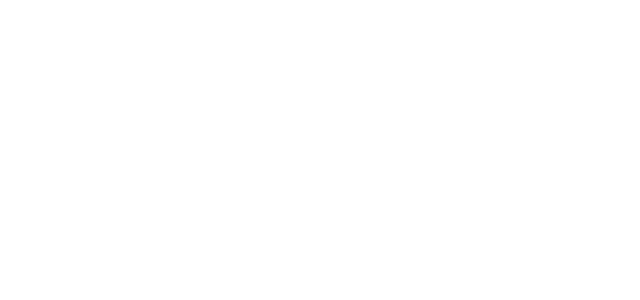
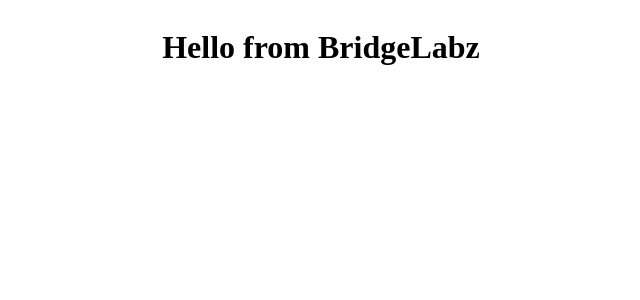
Before and after one commit to DAXILSAXENA/AngularDataBinding, an Angular app: page / in a window 1280 px wide. Shown: the top 300 px of the page, without its empty margins (319-959 px from the left). Built offline with nearby package versions, Linux system fonts and the light colour scheme.

Commit message:
[Daxil] Added:Display message using One Way Data Binding.

```diff
--- a/src/app/app.component.html
+++ b/src/app/app.component.html
@@ -1 +1,11 @@
+<!--
+  To display “Hello from BridgeLabz” using One Way Data Bindings.
+  @author : DAXIL SAXENA
+  @since : 22.08.2021
+-->
+
+<div class="container">
+  <h1>{{this.title}}</h1>
+</div>
+
 <router-outlet></router-outlet>
--- a/src/app/app.component.scss
+++ b/src/app/app.component.scss
@@ -0,0 +1,6 @@
+.container {
+    display: flex;
+    justify-content: center;
+    align-items: center;
+    flex-direction: column;
+}
--- a/src/app/app.component.ts
+++ b/src/app/app.component.ts
@@ -7,15 +7,8 @@
 })
 export class AppComponent {
   title = 'hello-world';
-  imgUrl="../assets/BL_logo_square_jpg.jpg";
-  url="https://www.bridgelabz.com"
 
   ngOnInit(): void {
-    this.title = "Hello from Bridgelabz";
-  }
-
-  onClick($event: any){
-    console.log("Save button is clicked!",$event);
-    window.open(this.url,"_blank");
+    this.title = "Hello from BridgeLabz";
   }
 }
```
